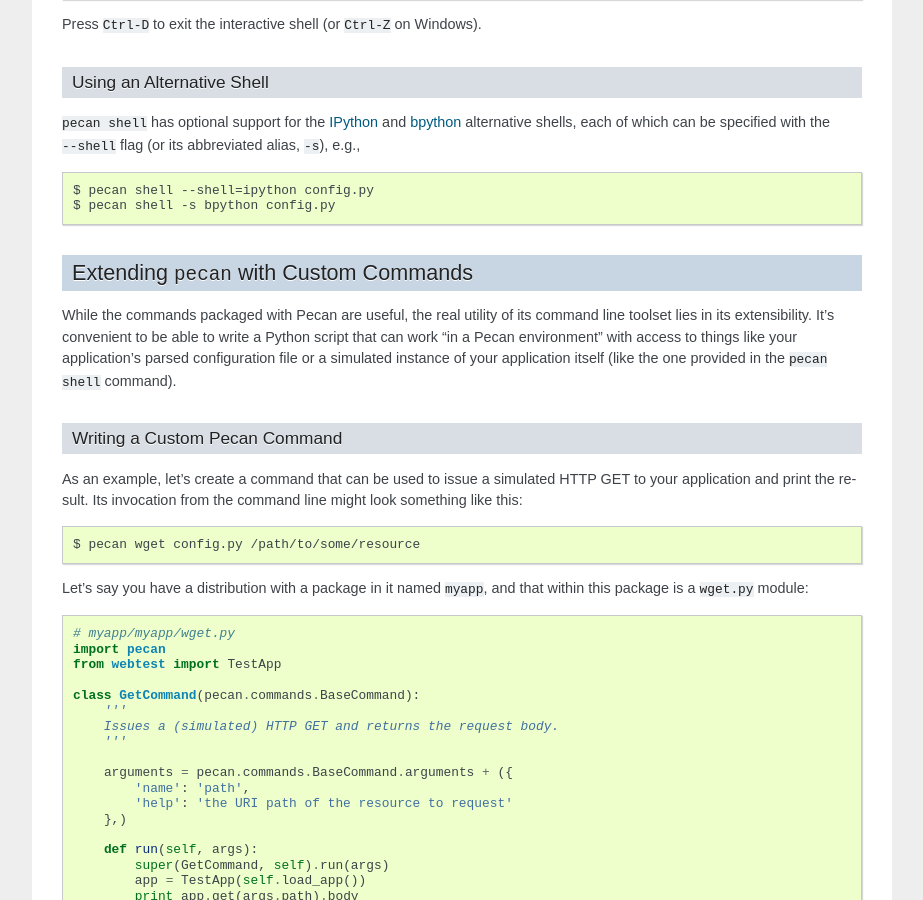
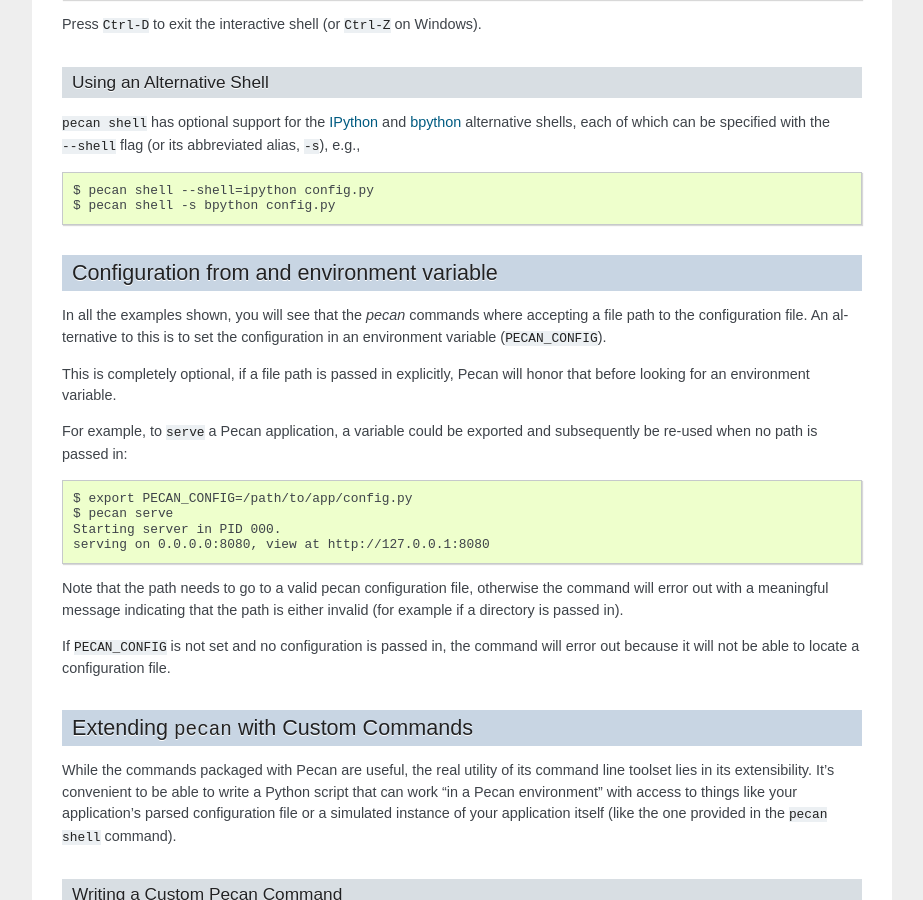
Before and after one commit to stackforge/pecan, a Sphinx documentation site: the page built from docs/source/commands.rst, in a window 1280 px wide and 900 px high, scrolled down 1496 px. Shown: the whole window, without its empty margins (198-1121 px from the left). Built offline with Sphinx 7.4.7, drawn with Linux system fonts in a browser that asks for light colours; some of the changed text lies outside the part shown.

Commit message:
documentation about PECAN_CONFIG added

```diff
--- a/docs/source/commands.rst
+++ b/docs/source/commands.rst
@@ -78,6 +78,34 @@
 
     $ pecan shell --shell=ipython config.py
     $ pecan shell -s bpython config.py
+
+
+.. _env_config:
+
+Configuration from and environment variable
+-------------------------------------------
+In all the examples shown, you will see that the `pecan` commands where
+accepting a file path to the configuration file. An alternative to this is to
+set the configuration in an environment variable (``PECAN_CONFIG``).
+
+This is completely optional, if a file path is passed in explicitly, Pecan will
+honor that before looking for an environment variable.
+
+For example, to ``serve`` a Pecan application, a variable could be exported and
+subsequently be re-used when no path is passed in::
+
+    $ export PECAN_CONFIG=/path/to/app/config.py
+    $ pecan serve
+    Starting server in PID 000.
+    serving on 0.0.0.0:8080, view at http://127.0.0.1:8080
+
+Note that the path needs to go to a valid pecan configuration file, otherwise
+the command will error out with a meaningful message indicating that the path
+is either invalid (for example if a directory is passed in).
+
+If ``PECAN_CONFIG`` is not set and no configuration is passed in, the command
+will error out because it will not be able to locate a configuration file.
+
 
 Extending ``pecan`` with Custom Commands
 ----------------------------------------
```
